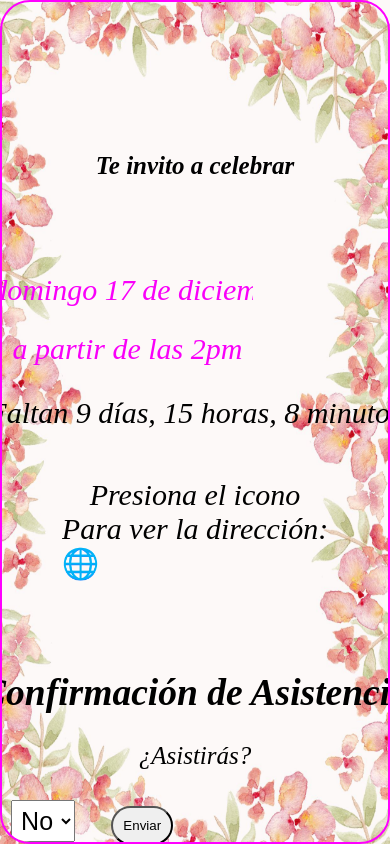
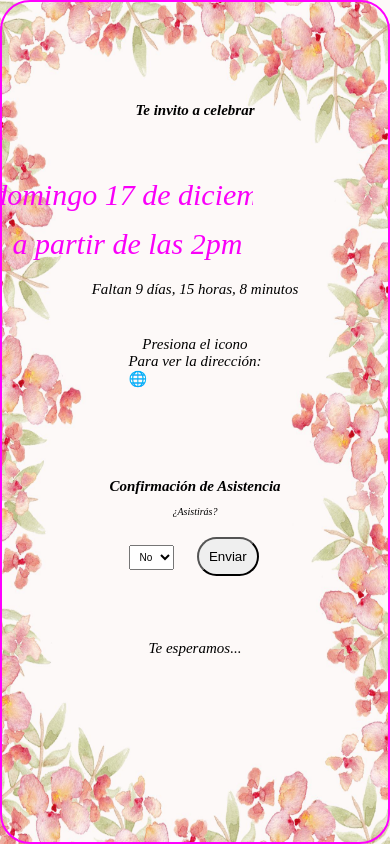
Before and after one commit to CarlosMorales34/Portfolio__Dev, a plain HTML site: page invitationPage.html in a window 390 px wide. Drawn offline with Linux system fonts and the light colour scheme.

Commit message:
cambios en los tamaños

```diff
--- a/assets-proyecto1/css/styleInvitatio.css
+++ b/assets-proyecto1/css/styleInvitatio.css
@@ -44,33 +44,33 @@ body{
     }
 
     .subtittle {
-        font-size: 2.5rem;
-        margin-top: 15rem;
+        font-size: 1.5rem;
+        margin-top: 10rem;
         animation-delay: 0s; /* Sin retraso para la primera frase */
     }
 
     .textos {
         font-size: 3rem;
-        padding-top: 2.5rem;
+        padding-top: 1.5rem;
         animation-delay: 3s; /* 3 segundos de retraso para la segunda frase */
     }
 
     .tittle {
-        font-size: 5rem;
+        font-size: 3rem;
         margin-top: 1rem;
         animation-delay: 6s; /* 6 segundos de retraso para la tercera frase */
     }
     .container__contador{
         display: flex;
         justify-content: center;
-        font-size: 3rem;
-        margin-top: 3rem;
+        font-size: 1.5rem;
+        margin-top: 2rem;
     }
     .container__map{
         display: flex;
         justify-content: center;
-        font-size: 3rem;
-        margin-top: 3rem;
+        font-size: 1.5rem;
+        margin-top: 2rem;
     }
     .map-container{
         display: flex;
@@ -81,7 +81,7 @@ body{
     .container__form{
         display: flex;
         justify-content: center;
-        font-size: 2.5rem;
+        font-size: 1rem;
         margin-top: 3rem;
     }
     .invitadosInput{
@@ -89,7 +89,7 @@ body{
     }
     .btn__cerrar{
         width: 10rem;
-        margin-top: 3rem;
+        margin-top: 2rem;
         padding: 1rem;
         border-radius: 2rem;
         align-content: center;
@@ -98,15 +98,15 @@ body{
         margin-top: 6rem;
     }
     .asistencia{
-        margin: 3rem;
+        margin: 2rem;
         padding: .5rem;
-        font-size: 2.5rem;
+        font-size: 1rem;
     }
     .cantidadInvitados{
-        margin-top: 3rem;
+        margin-top: 2rem;
     }
     .boton{
-        margin-top: 3rem;
+        margin-top: 2rem;
         padding: 1rem;
         border-radius: 2rem;
         align-content: center;
@@ -114,8 +114,8 @@ body{
     .texto_final{
         display: flex;
         justify-content: center;
-        font-size: 3rem;
-        margin-top: 10rem;
+        font-size: 1.5rem;
+        margin-top: 5rem;
     }
     @keyframes typing {
         to {
```
